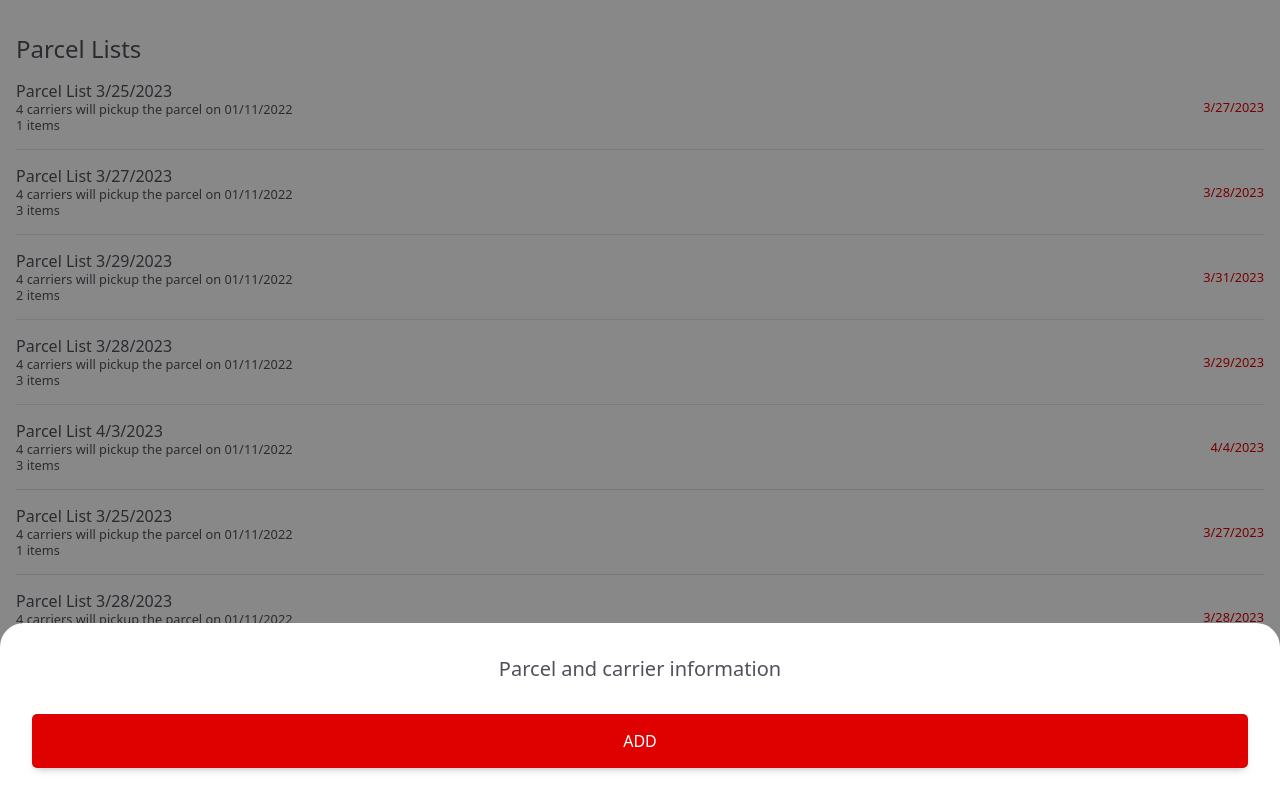
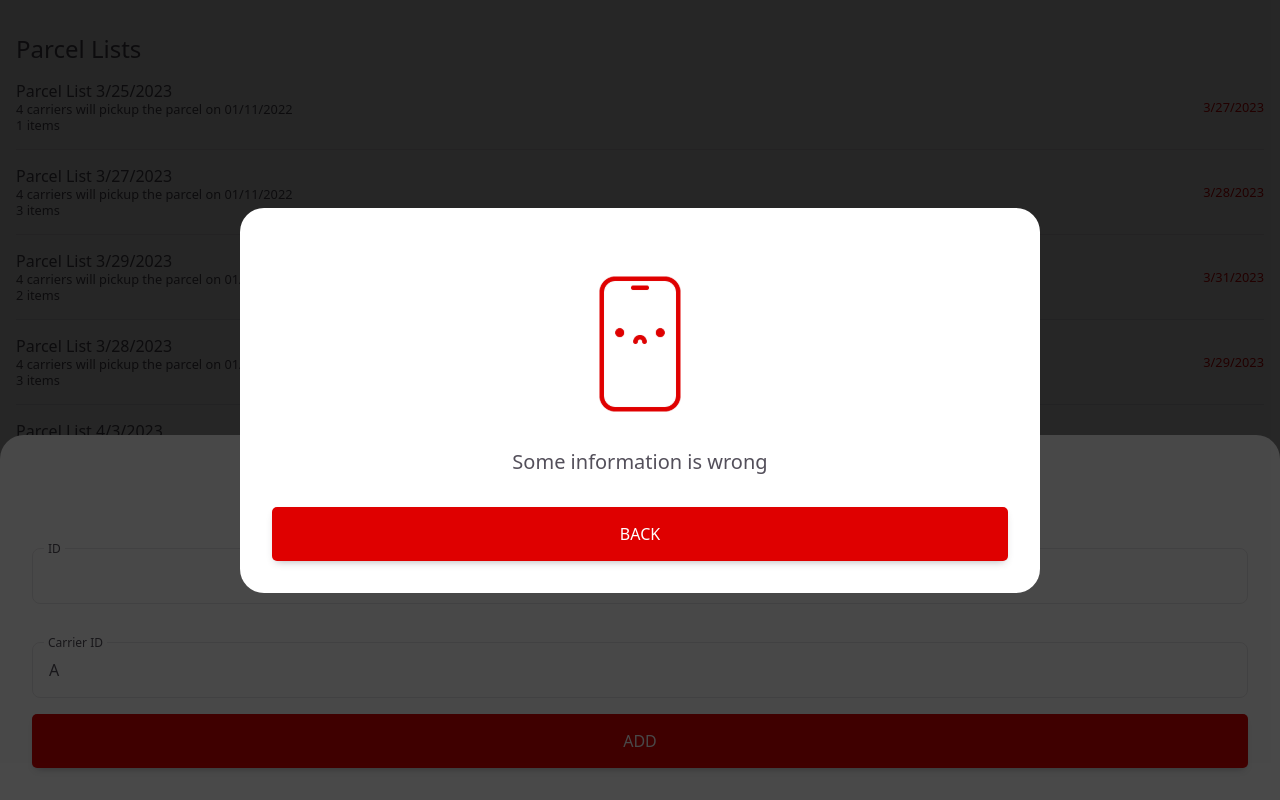
Before and after one commit to rgdlr/mediamarkt-apps-and-store-touchpoints, a React (Vite) app: page / in a window 1280 px wide. Shown: the top 800 px of the page. Built offline with nearby package versions, Linux system fonts and the light colour scheme.

Commit message:
feat(components): build select

```diff
--- a/src/components/select/select.css
+++ b/src/components/select/select.css
@@ -1 +1,8 @@
-.select {}
+.select {
+	border-radius: 0.5rem;
+	border: 1px solid var(--gray-200);
+	margin-bottom: 1rem;
+	padding: 1rem;
+	position: relative;
+	width: 100%;
+}
--- a/src/components/select/select.tsx
+++ b/src/components/select/select.tsx
@@ -1,7 +1,21 @@
-import { ReactElement } from 'react';
+import { PropsWithChildren, ReactElement } from 'react';
+import { Label } from '../label/label';
+import './select.css';
 
-export interface JSXSelectElement extends HTMLSelectElement {}
+export type JSXSelectElement = PropsWithChildren<
+	Omit<Omit<Partial<HTMLSelectElement>, 'children'>, 'style'>
+>;
 
-export function Select(props: JSXSelectElement): ReactElement {
-	return <></>;
+export interface CustomSelectElement extends JSXSelectElement {
+	label?: string;
 }
+
+export function Select(props: CustomSelectElement): ReactElement {
+	const { children, label } = props;
+	return (
+		<>
+			<Label>{label}</Label>
+			<select className='select'>{children}</select>
+		</>
+	);
+}
--- a/src/pages/app.tsx
+++ b/src/pages/app.tsx
@@ -11,17 +11,19 @@ export function App(): JSX.Element {
 					<h3 className='dialog__title'>Parcel and carrier information</h3>
 				</header>
 				<div className='dialog__body'>
-					{/* <Input label='ID'></Input>
-					<Select>
-						<option value=''></option>
-					</Select> */}
+					<Input label='ID'></Input>
+					<Select label="Carrier ID">
+						<option value="A">A</option>
+						<option value="B">B</option>
+						<option value="C">C</option>
+					</Select>
 				</div>
 				<footer className='dialog__footer'>
 					<Button>ADD</Button>
 				</footer>
 			</Dialog>
-			<DialogSuccess></DialogSuccess>
-			<DialogError></DialogError>
+			<DialogSuccess open></DialogSuccess>
+			<DialogError open></DialogError>
 		</>
 	);
 }
```
